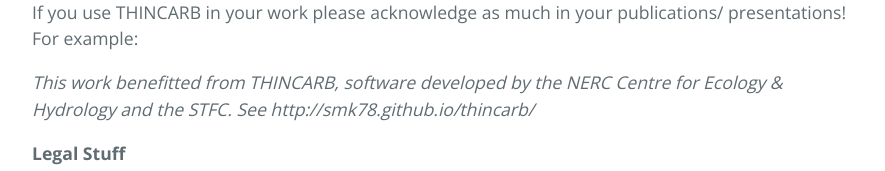
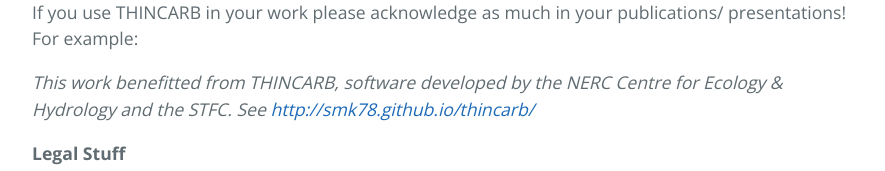
Before and after one commit to smk78/thincarb, a plain HTML site: page index.html in a window 1280 px wide. Shown: the part 3376-3547 px from the top of the page, without its empty margins (192-1077 px from the left). Drawn offline with nearby package versions, Linux system fonts and the light colour scheme.

Commit message:
Update index.html
Hyperlinked to github.io in Acknowledgements

```diff
--- a/index.html
+++ b/index.html
@@ -172,7 +172,7 @@ Carbon’. Helen Jarvie, Stephen King, Colin Neal. <i>Manuscript in preparation<
 presentations! For example:</p>
 
 <p><i>This work benefitted from THINCARB, software developed by the NERC Centre for
-Ecology & Hydrology and the STFC. See http://smk78.github.io/thincarb/</i></p>
+Ecology & Hydrology and the STFC. See <a href="http://smk78.github.io/thincarb/">http://smk78.github.io/thincarb/</a></i></p>
 
 <a id="legal" class="anchor" href="#legal" aria-hidden="true"><span aria-hidden="true"
 class="octicon octicon-link"></span></a><b>Legal Stuff</b>
```
